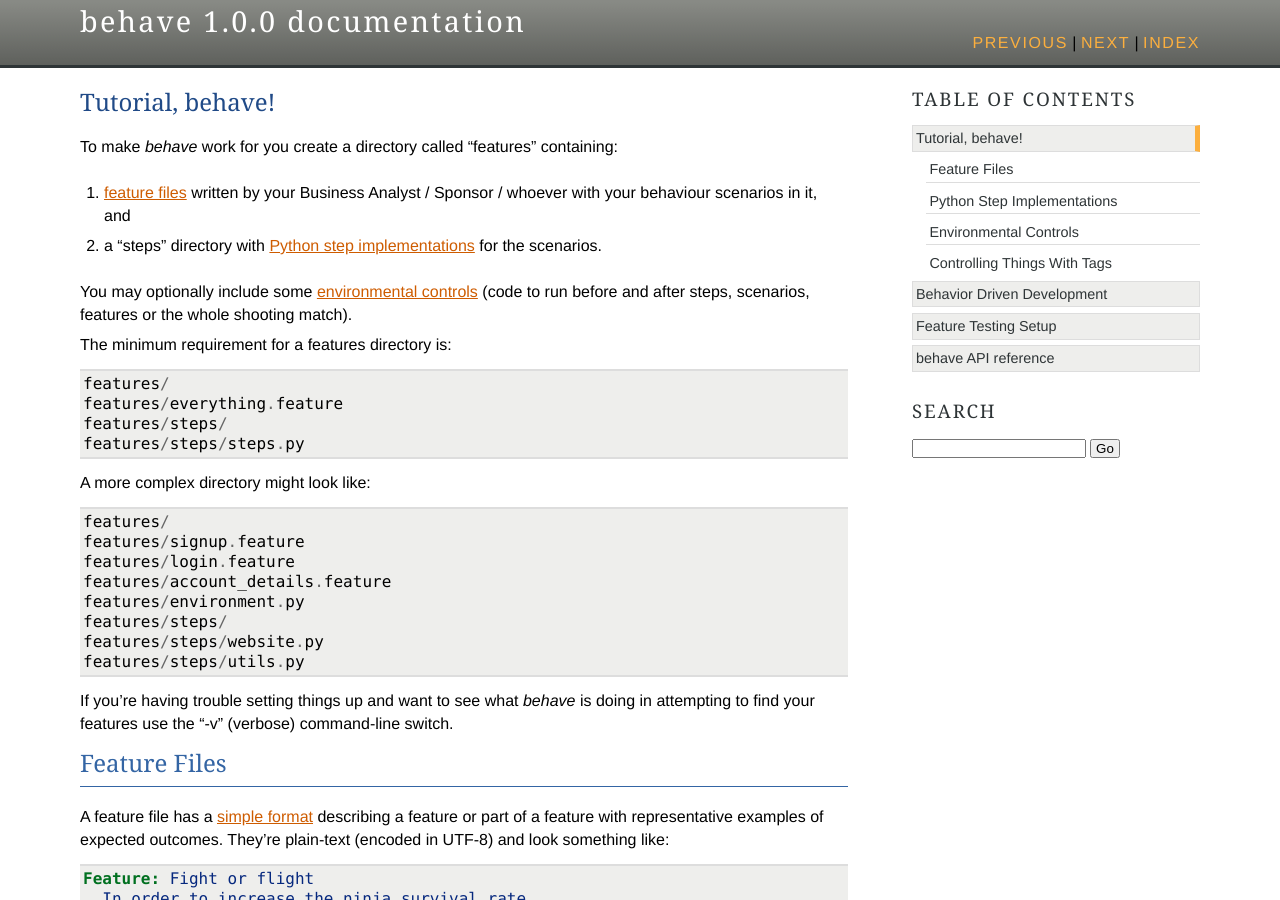
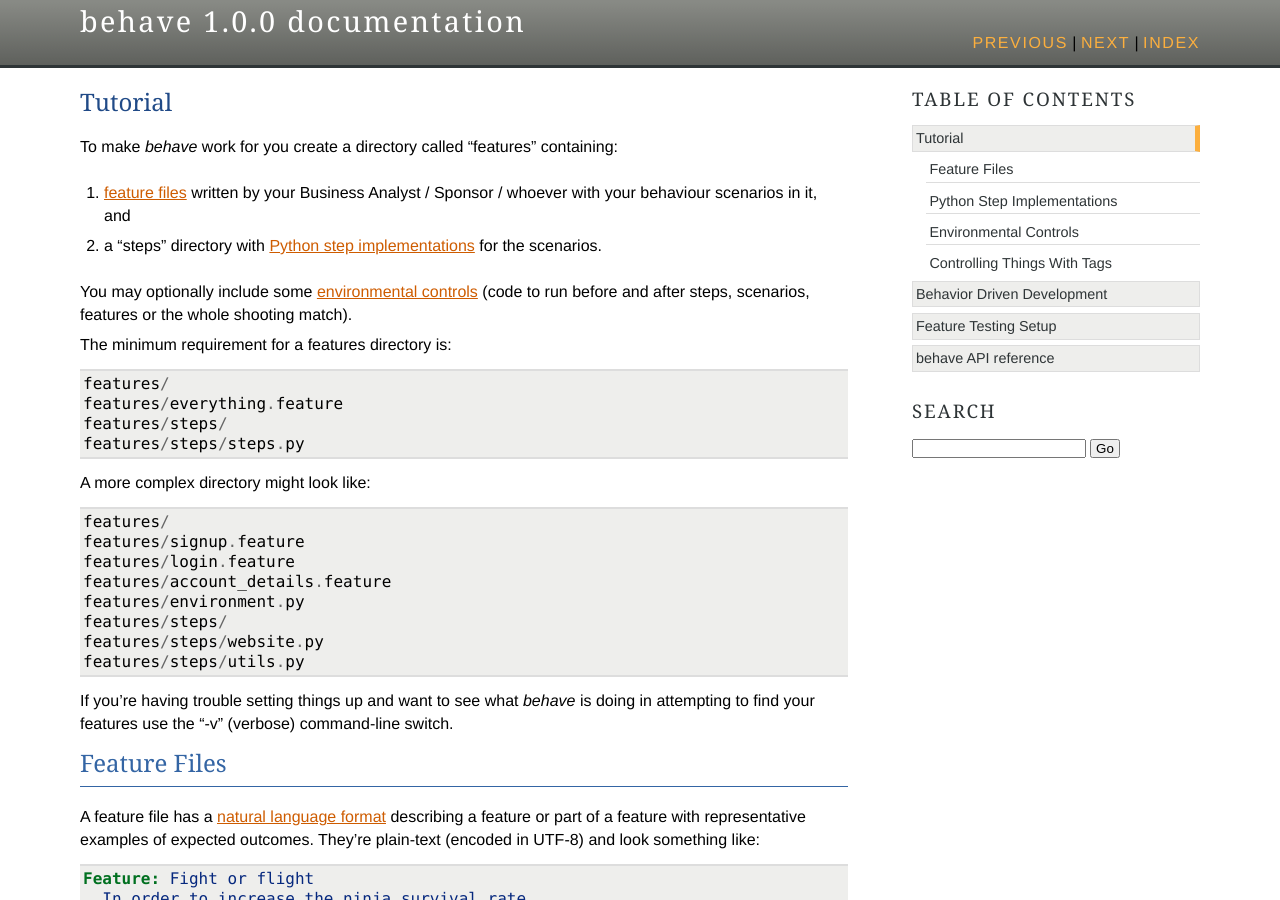
Before and after one commit to zhwei820/behave, a Sphinx documentation site: the page built from docs/tutorial.rst, in a window 1280 px wide and 900 px high. Built offline with Sphinx 7.4.7, drawn with Linux system fonts in a browser that asks for light colours.

Commit message:
doc edits

```diff
--- a/docs/tutorial.rst
+++ b/docs/tutorial.rst
@@ -1,6 +1,6 @@
-=================
-Tutorial, behave!
-=================
+========
+Tutorial
+========
 
 .. if you change any headings in here make sure you haven't broken the
    cross-references in the API documentation or module docstrings!
@@ -43,11 +43,11 @@
 Feature Files
 =============
 
-A feature file has a `simple format`_ describing a feature or part of a
-feature with representative examples of expected outcomes. They're
-plain-text (encoded in UTF-8) and look something like:
+A feature file has a `natural language format`_ describing a feature or
+part of a feature with representative examples of expected outcomes.
+They're plain-text (encoded in UTF-8) and look something like:
 
-.. _`simple format`: gherkin.html#gherkin:-feature-testing-language
+.. _`natural language format`: gherkin.html#gherkin:-feature-testing-language
 
 .. code-block:: gherkin
 
```
